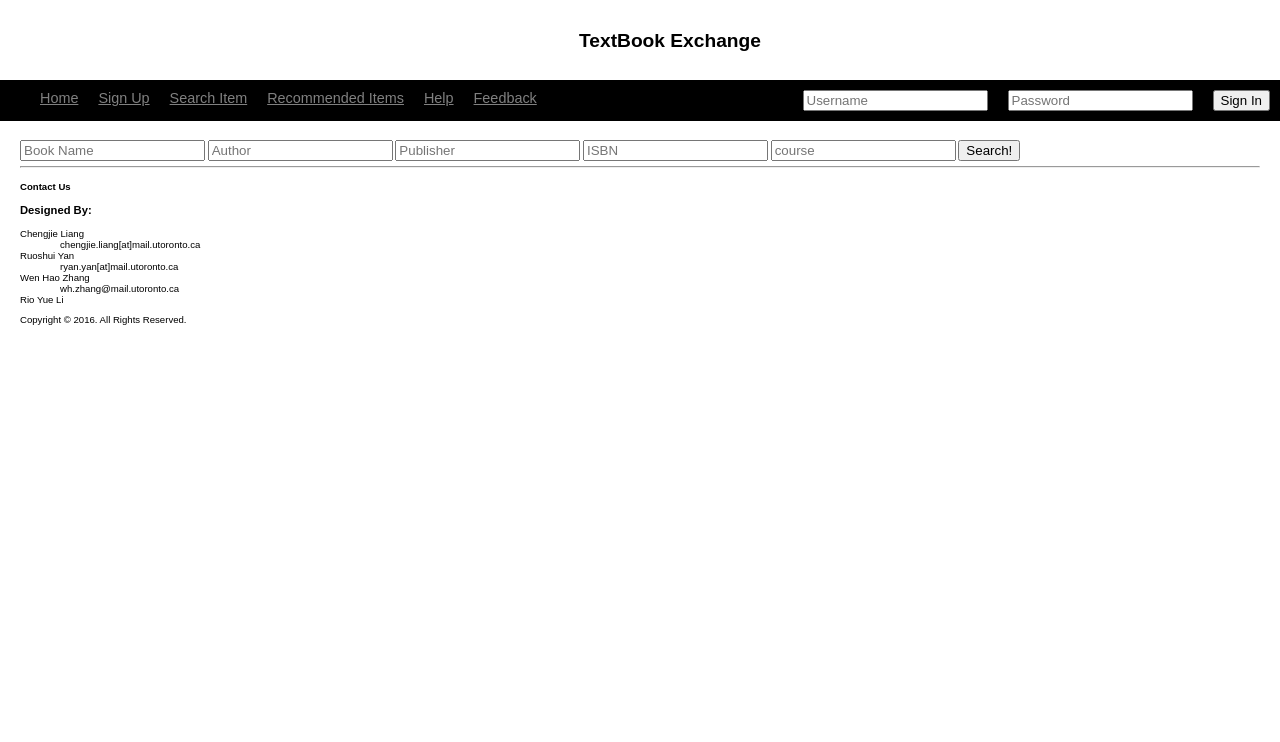
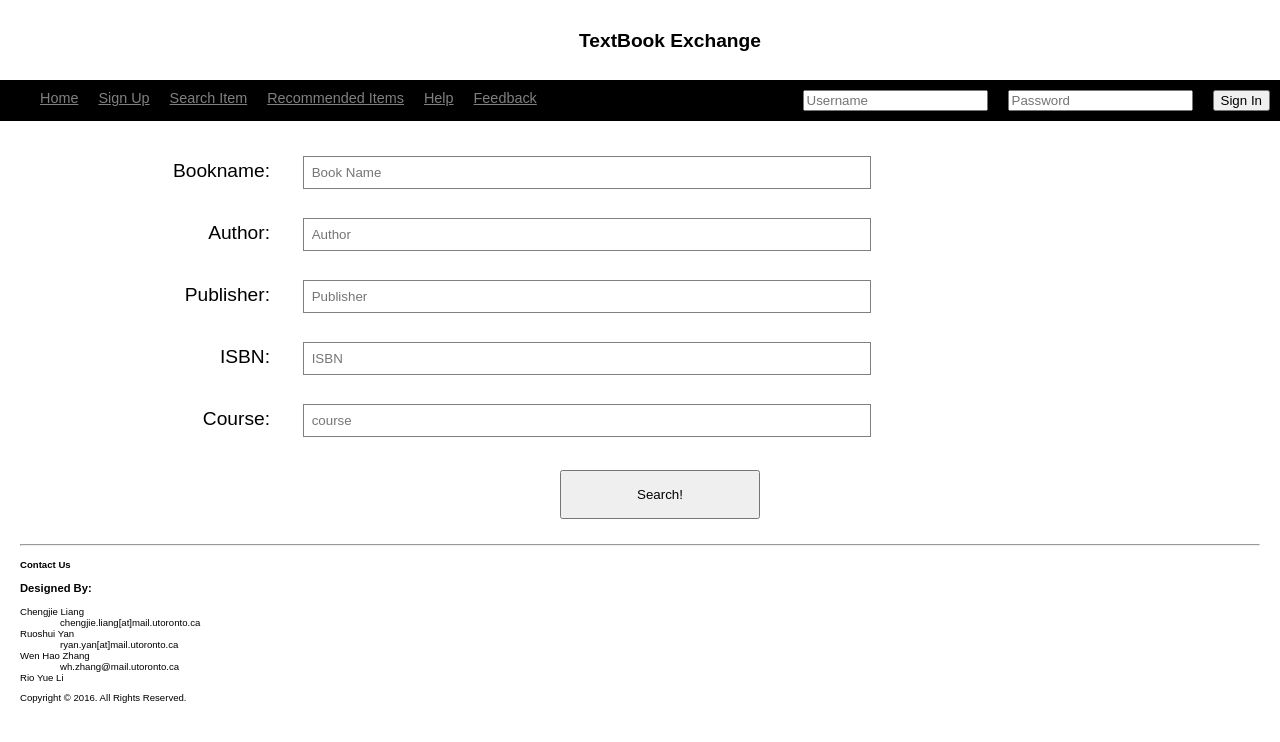
Before and after one commit to RyanLiang1994/UofTExchange, a plain HTML site: page index.html in a window 1280 px wide. Both pictures are taken after a click on the item "Search Item". Drawn offline with Linux system fonts and the light colour scheme.

Commit message:
change html

```diff
--- a/css/style.css
+++ b/css/style.css
@@ -108,10 +108,7 @@
 	text-align: center;
 }
 
-form.signupform {
-	margin: 100px;
-	margin-top: 50px;
-}
+
 label.label {
 	position: relative;
 	display: inline-block;
--- a/index.html
+++ b/index.html
@@ -62,12 +62,19 @@
         </section>
 
         <section id="search">
-            <input type="text" name="bookname" placeholder="Book Name">
-            <input type="text" name="author" placeholder="Author">
-            <input type="text" name="publisher" placeholder="Publisher">
-            <input type="number" name="ISBN" placeholder="ISBN">
-            <input type="text" name="course" placeholder="course">
-            <button>Search!</button>
+            <form action="/signup" method="post" class="searchform">
+               <label class="label">Bookname: </label>
+                <input type="text" name="bookname" placeholder="Book Name" id="bookname"><br>
+                <label class="label">Author: </label>
+                <input type="text" name="author" placeholder="Author" id="author"><br>
+                <label class="label">Publisher: </label>
+                <input type="text" name="publisher" placeholder="Publisher" id="publisher"><br>
+                <label class="label">ISBN: </label>
+                <input type="Integer" name="ISBN" placeholder="ISBN" id="isbn"><br>
+                <label class="label">Course: </label>
+                <input type="text" name="course" placeholder="course" id="course"><br>
+                <button id="search">Search!</button>
+            </form>
         </section>
 
         <section id="recommend">
```
